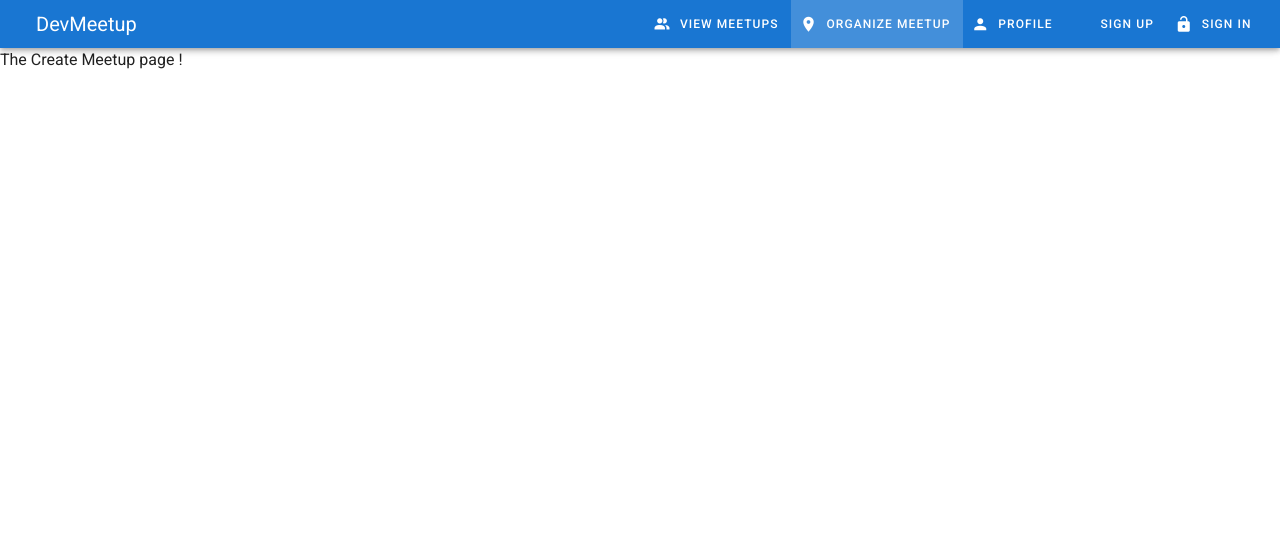
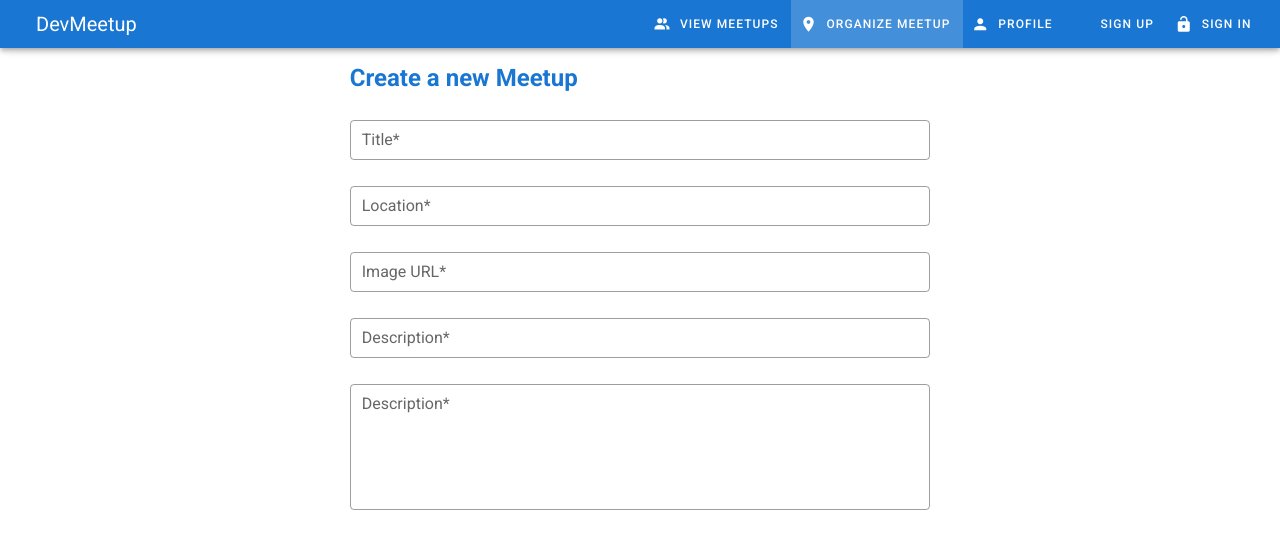
Before and after one commit to feliex1992/devmeetup, a Vue app: page /meetup/new in a window 1280 px wide. Shown: the top 548 px of the page. Built offline with nearby package versions, Linux system fonts and the light colour scheme.

Commit message:
#7 add meetup

```diff
--- a/package.json
+++ b/package.json
@@ -11,7 +11,8 @@
     "core-js": "^3.4.4",
     "vue": "^2.6.10",
     "vue-router": "^3.1.3",
-    "vuetify": "^2.1.0"
+    "vuetify": "^2.1.0",
+    "vuex": "^3.1.2"
   },
   "devDependencies": {
     "@vue/cli-plugin-babel": "^4.1.0",
--- a/src/components/Home.vue
+++ b/src/components/Home.vue
@@ -5,13 +5,13 @@
         class="mt-4"
       >
         <v-card
-          class="mx-3">
-          <v-btn large router to="/meetups" class="info">Explore Meetups</v-btn>
+          class="mb-2 mx-4">
+          <v-btn large router to="/meetups" class="info" width="170px">Explore Meetups</v-btn>
         </v-card>
         <v-card
-          class="mx-3"
+          class="mb-2 mx-4"
         >
-          <v-btn large router to="/meetup/new" class="info">Organize Meetup</v-btn>
+          <v-btn large router to="/meetup/new" class="info" width="170px">Organize Meetup</v-btn>
         </v-card>
       </v-row>
       <v-row
@@ -26,11 +26,13 @@
             <v-carousel
               cycle
               show-arrows-on-hover
+              style="cursor: pointer;"
             >
               <v-carousel-item
-                v-for="item in items"
+                v-for="item in meetups"
                 :key="item.id"
                 :src="item.src"
+                @click="onLoadMeetup(item.id)"
               >
                 <v-row justify="center">
                   <div class="title">{{ item.title }}</div>
@@ -45,14 +47,14 @@
 
 <script>
 export default {
-  data () {
-    return {
-      items: [
-        { id: '00000001', title: 'Squirrel eat nut', src: 'https://cdn.vuetifyjs.com/images/carousel/squirrel.jpg' },
-        { id: '00000002', title: 'Sky view the beatifull', src: 'https://cdn.vuetifyjs.com/images/carousel/sky.jpg' },
-        { id: '00000003', title: 'Bird clean his mout', src: 'https://cdn.vuetifyjs.com/images/carousel/bird.jpg' },
-        { id: '00000004', title: 'Planets at the universe', src: 'https://cdn.vuetifyjs.com/images/carousel/planet.jpg' }
-      ]
+  computed: {
+    meetups () {
+      return this.$store.getters.featuredMeetups
+    }
+  },
+  methods: {
+    onLoadMeetup (id) {
+      this.$router.push('/meetups/' + id)
     }
   }
 }
--- a/src/components/Meetup/CreateMeetup.vue
+++ b/src/components/Meetup/CreateMeetup.vue
@@ -1,5 +1,48 @@
 <template>
-  <div>
-    <p>The Create Meetup page !</p>
-  </div>
+  <v-container>
+    <v-row>
+      <v-col>
+        <v-row justify="center" class="ma-0">
+          <v-col sm="6" md="6" class="pa-0">
+            <h2 class="primary--text">Create a new Meetup</h2>
+          </v-col>
+        </v-row>
+      </v-col>
+    </v-row>
+    <v-row>
+      <v-col>
+        <v-row justify="center" class="pa-0 ma-0">
+          <v-col sm="6" md="6" class="pa-0 ma-0">
+            <v-text-field
+              label="Title*"
+              outlined
+              dense
+            ></v-text-field>
+            <v-text-field
+              label="Location*"
+              outlined
+              dense
+            ></v-text-field>
+            <v-text-field
+              label="Image URL*"
+              outlined
+              dense
+            ></v-text-field>
+            <v-text-field
+              label="Description*"
+              outlined
+              dense
+              multi-line
+            ></v-text-field>
+            <v-textarea
+              label="Description*"
+              outlined
+              dense
+              auto-grow
+            ></v-textarea>
+          </v-col>
+        </v-row>
+      </v-col>
+    </v-row>
+  </v-container>
 </template>
--- /dev/null
+++ b/src/components/Meetup/Meetup.vue
@@ -0,0 +1,38 @@
+<template>
+  <v-container>
+    <v-row>
+      <v-col
+        sm="12"
+      >
+        <v-card>
+          <v-card-title>{{ meetup.title }}</v-card-title>
+          <v-img
+            height="400px"
+            :src="meetup.src"
+          >
+          </v-img>
+          <v-card-text>
+            <div class="info--text">{{ meetup.date }} - Where it takes place</div>
+            <div>Lorem ipsum dolor sit amet, consectetur adipisicing elit. Labore sed obcaecati sequi assumenda quos earum ullam, perspiciatis nulla. Maiores voluptatum quam reiciendis officia accusamus animi quo vel, enim maxime reprehenderit?</div>
+          </v-card-text>
+          <v-row class="ma-0" justify="end">
+            <v-card-action>
+            <v-btn class="primary ma-3">Register</v-btn>
+          </v-card-action>
+          </v-row>
+        </v-card>
+      </v-col>
+    </v-row>
+  </v-container>
+</template>
+
+<script>
+export default {
+  props: ['id'],
+  computed: {
+    meetup () {
+      return this.$store.getters.loadedMeetup(this.id)
+    }
+  }
+}
+</script>
--- a/src/components/Meetup/Meetups.vue
+++ b/src/components/Meetup/Meetups.vue
@@ -1,32 +1,41 @@
 <template>
   <v-container>
-    <v-row>
+    <v-row
+      v-for="meetup in meetups"
+      :key="meetup.id"
+    >
       <v-col
         md="12"
       >
-        <v-card>
-          <v-row class="pl-3">
+        <v-card class="px-3">
+          <v-row>
             <v-col
               cols="auto"
               md="3"
             >
               <v-img
-                src="https://cdn.vuetifyjs.com/images/carousel/squirrel.jpg"
+                :src="meetup.src"
                 height="130px"
               ></v-img>
             </v-col>
             <v-col
               cols="auto"
-              class="pt-0"
+              class="pa-0"
             >
-              <v-card-title class="mt-0">
+              <v-card-title>
                 <div>
-                  <h5>Squirrel eat nut</h5>
+                  <h5>{{ meetup.title }}</h5>
                   <div>
-                    <h6>28 February 2020</h6>
+                    <h6>{{ meetup.date }}</h6>
                   </div>
                 </div>
               </v-card-title>
+              <v-card-action>
+                <v-btn text class="ma-2" :to="'/meetups/' + meetup.id">
+                  <v-icon>mdi-arrow-right</v-icon>
+                  View Meetup
+                </v-btn>
+              </v-card-action>
             </v-col>
           </v-row>
         </v-card>
@@ -34,3 +43,13 @@
     </v-row>
   </v-container>
 </template>
+
+<script>
+export default {
+  computed: {
+    meetups () {
+      return this.$store.getters.loadedMeetups
+    }
+  }
+}
+</script>
--- a/src/main.js
+++ b/src/main.js
@@ -2,11 +2,13 @@ import Vue from 'vue'
 import App from './App.vue'
 import router from './router'
 import vuetify from './plugins/vuetify'
+import { store } from './store'
 
 Vue.config.productionTip = false
 
 new Vue({
   router,
   vuetify,
+  store,
   render: h => h(App)
 }).$mount('#app')
--- a/src/router/index.js
+++ b/src/router/index.js
@@ -2,6 +2,7 @@ import Vue from 'vue'
 import VueRouter from 'vue-router'
 import Home from '@/components/Home.vue'
 import Meetups from '@/components/Meetup/Meetups.vue'
+import Meetup from '@/components/Meetup/Meetup.vue'
 import CreateMeetup from '@/components/Meetup/CreateMeetup.vue'
 import Profile from '@/components/User/Profile.vue'
 import Signup from '@/components/User/Signup.vue'
@@ -19,6 +20,12 @@ const routes = [
     path: '/meetups',
     name: 'Meetups',
     component: Meetups
+  },
+  {
+    path: '/meetups/:id',
+    name: 'Meetup',
+    props: true,
+    component: Meetup
   },
   {
     path: '/meetup/new',
--- /dev/null
+++ b/src/store/index.js
@@ -0,0 +1,39 @@
+import Vue from 'vue'
+import Vuex from 'vuex'
+
+Vue.use(Vuex)
+
+export const store = new Vuex.Store({
+  state: {
+    loadedMeetups: [
+      { id: '00000001', title: 'Squirrel eat nut', src: 'https://cdn.vuetifyjs.com/images/carousel/squirrel.jpg', date: '2017-07-17' },
+      { id: '00000002', title: 'Sky view the beatifull', src: 'https://cdn.vuetifyjs.com/images/carousel/sky.jpg', date: '2017-07-19' },
+      { id: '00000003', title: 'Bird clean his mout', src: 'https://cdn.vuetifyjs.com/images/carousel/bird.jpg', date: '2017-07-20' },
+      { id: '00000004', title: 'Planets at the universe', src: 'https://cdn.vuetifyjs.com/images/carousel/planet.jpg', date: '2017-07-21' },
+      { id: '00000005', title: 'Meetup bandung', src: 'https://blog-media.lifepal.co.id/wp-content/uploads/2019/03/29152916/20-Tempat-Wisata-di-Bandung-Terbaru-yang-Mesti-Kamu-Datengi-Nih.jpg', date: '2020-02-13' }
+    ],
+    user: {
+      id: 'usr001',
+      registeredMeetups: ['00000001']
+    }
+  },
+  mutations: {},
+  actions: {},
+  getters: {
+    loadedMeetups (state) {
+      return state.loadedMeetups.sort((meetupA, meetupB) => {
+        return meetupA.date > meetupB.date
+      })
+    },
+    featuredMeetups (state, getters) {
+      return getters.loadedMeetups.slice(0, 5)
+    },
+    loadedMeetup (state) {
+      return (meetupId) => {
+        return state.loadedMeetups.find((meetup) => {
+          return meetup.id === meetupId
+        })
+      }
+    }
+  }
+})
```
Also changed, not shown: 1 other file (tests, documents, lock files or other folders).
